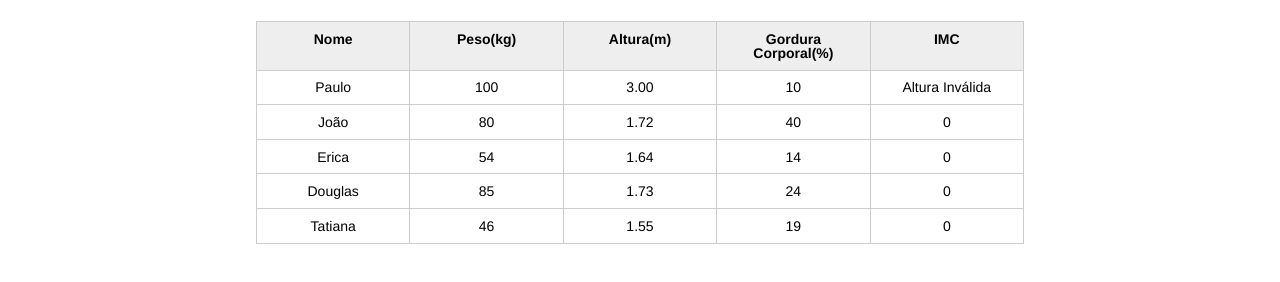
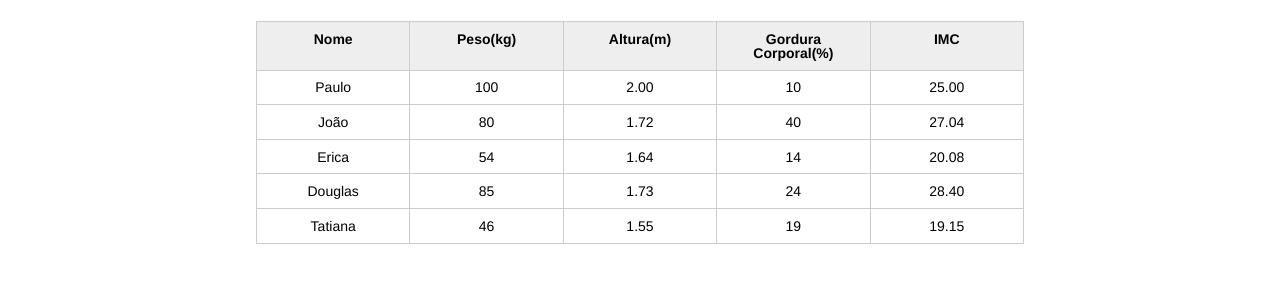
Before and after one commit to leosouza-dev/JavaScript-Programando-na-linguagem-da-web, a plain HTML site: page index.html in a window 1280 px wide. Shown: the part 120-402 px from the top of the page. Drawn offline with Linux system fonts and the light colour scheme.

Commit message:
loop for

```diff
--- a/index.html
+++ b/index.html
@@ -32,7 +32,7 @@
 						<tr class="paciente" id="primeiro-paciente" >
 							<td class="info-nome">Paulo</td>
 							<td class="info-peso">100</td>
-							<td class="info-altura">3.00</td>
+							<td class="info-altura">2.00</td>
 							<td class="info-gordura">10</td>
 							<td class="info-imc">0</td>
 						</tr>
--- a/js/principal.js
+++ b/js/principal.js
@@ -3,7 +3,11 @@ let titulo = document.querySelector('.titulo');
 titulo.textContent = "Aparecida Nutricionista";
 
 //buscando dados do primeiro paciente
-let paciente = document.querySelector("#primeiro-paciente");
+let pacientes = document.querySelectorAll(".paciente");
+
+for (let i = 0; i < pacientes.length; i++) {
+  const paciente = pacientes[i];
+
   let peso = paciente.querySelector(".info-peso").textContent;
   let altura = paciente.querySelector(".info-altura").textContent;
   let imcTd = paciente.querySelector(".info-imc");
@@ -21,6 +25,34 @@ else{
     }
     else{
       let imc = peso / (altura * altura);
-    imcTd.textContent = imc;
+      imcTd.textContent = imc.toFixed(2);
     }
   }
+
+}
+
+// Outra opção - ForEach
+// pacientes.forEach(paciente => {
+
+//   let peso = paciente.querySelector(".info-peso").textContent;
+//   let altura = paciente.querySelector(".info-altura").textContent;
+//   let imcTd = paciente.querySelector(".info-imc");
+
+//   // operadores lógico - validação
+//   let pesoInvalido = (peso <= 0) || (peso >= 1000);
+//   let alturaInvalido = (altura <= 0) || (altura >= 3);
+
+//   if(pesoInvalido){
+//     imcTd.textContent = "Peso Inválido";
+//   }
+//   else{
+//     if(alturaInvalido){
+//       imcTd.textContent = "Altura Inválida";
+//     }
+//     else{
+//       let imc = peso / (altura * altura);
+//       imcTd.textContent = imc;
+//     }
+//   }
+
+// });
```
Lines whose indentation alone changed are shown as unchanged.
